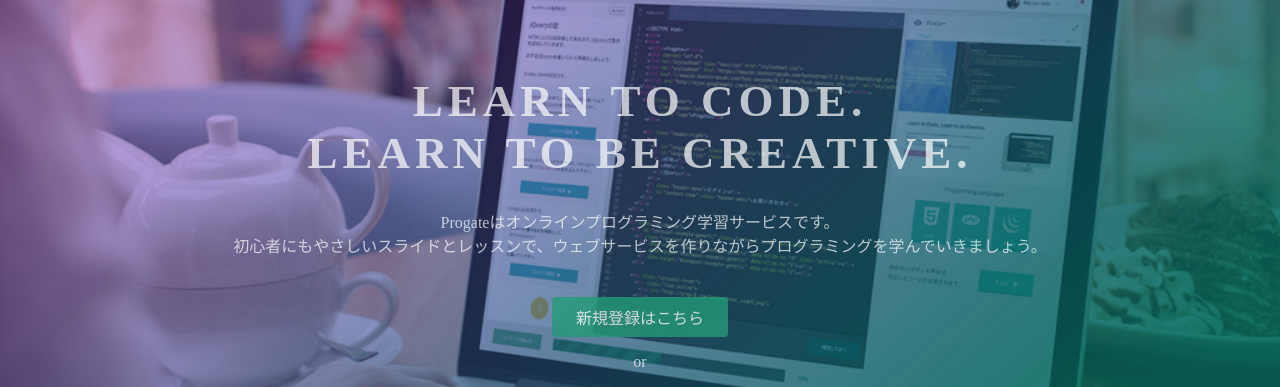
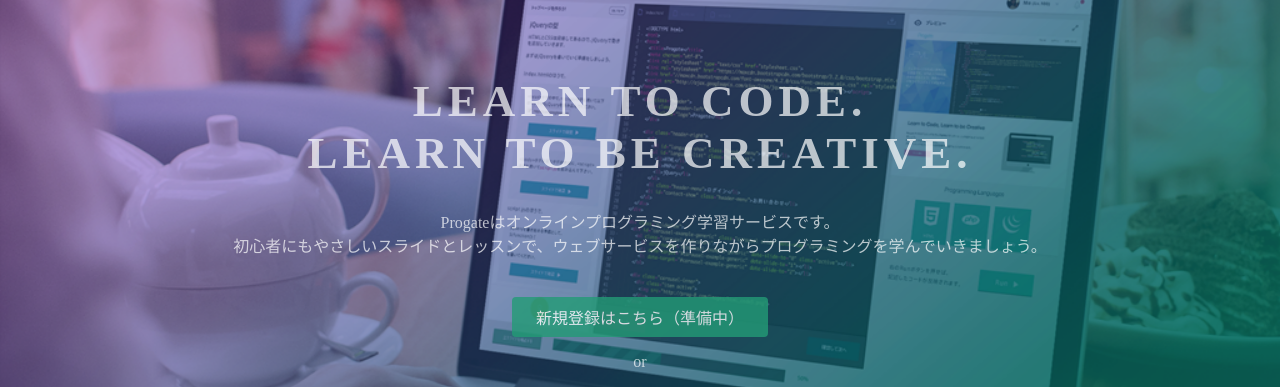
Before and after one commit to okomax/okomax.github.io, a plain HTML site: page index.html in a window 1280 px wide. Shown: the part 135-522 px from the top of the page. Drawn offline with Linux system fonts and the light colour scheme.

Commit message:
Update index.html

```diff
--- a/index.html
+++ b/index.html
@@ -26,7 +26,7 @@
       <h1>LEARN TO CODE.<br>LEARN TO BE CREATIVE.</h1>
       <p>Progateはオンラインプログラミング学習サービスです。<br>初心者にもやさしいスライドとレッスンで、ウェブサービスを作りながらプログラミングを学んでいきましょう。</p>
       <div class="btn-wrapper">
-        <a href="#" class="btn signup">新規登録はこちら</a>
+        <a href="#" class="btn signup">新規登録はこちら（準備中）</a>
         <p>or</p>
         <a href="#" class="btn facebook"><span class="fa fa-facebook"></span>Facebookで登録</a>
         <a href="#" class="btn twitter"><span class="fa fa-twitter"></span>Twitterで登録</a>
```
